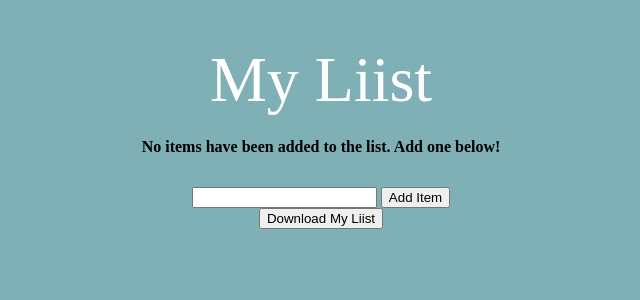
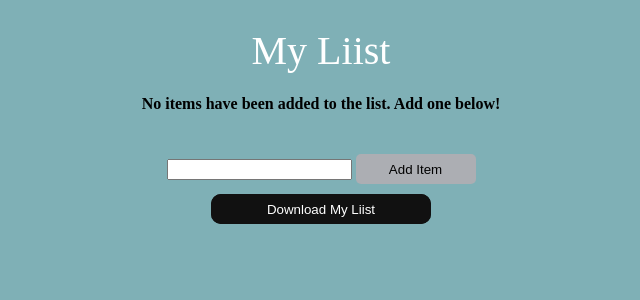
Before and after one commit to jsattari/liist, a Flask app: page / in a window 1280 px wide. Shown: the top 300 px of the page, without its empty margins (319-959 px from the left). Run offline with Flask 2, Linux system fonts and the light colour scheme; data that the repository does not hold is empty.

Commit message:
Updated css and colors to include fx

```diff
--- a/static/css/main.css
+++ b/static/css/main.css
@@ -1,5 +1,5 @@
 h1 {
-    font-size: 5vw;
+    font-size: 5vh;
     color: #fff;
     text-transform: capitalize;
     font-weight: 300;
@@ -29,7 +29,7 @@ th {
     margin: auto;
     text-align: center;
     font-weight: 500;
-    font-size: 2vw;
+    font-size: 2.5vh;
     color: #fff;
     text-transform: uppercase;
 }
@@ -39,10 +39,10 @@ td {
     padding: 15px;
     text-align: center;
     vertical-align: middle;
-    font-weight: 300;
-    font-size: 1.3vw;
+    font-weight: 800;
+    font-size: 1.75vh;
     color: #fff;
-    border-bottom: solid 1px rgba(0, 0, 0, 0.1);
+    border-bottom: solid 3px rgba(0, 0, 0, 0.1);
 }
 
 .btnHolder {
@@ -50,6 +50,10 @@ td {
     width: 50%;
     margin-left: auto;
     margin-right: auto;
+    padding: 10px;
+}
+
+form {
     padding: 10px;
 }
 
@@ -69,10 +73,78 @@ body {
     text-decoration: none;
     cursor: pointer;
     margin: 2px 2px;
+} */
+
+.download-btn {
+    width: 220px;
+    height: 30px;
+    border: none;
+    outline: none;
+    color: #fff;
+    background: #111;
+    cursor: pointer;
+    position: relative;
+    z-index: 0;
+    border-radius: 10px;
 }
 
-.content {
-    margin-left: auto;
-    margin-right: auto;
-    width: 75%;
-}*/
+.download-btn:before {
+    content: '';
+    background: linear-gradient(45deg, #ff0000, #ff7300, #fffb00, #48ff00, #00ffd5, #002bff, #7a00ff, #ff00c8, #ff0000);
+    position: absolute;
+    top: -2px;
+    left:-2px;
+    background-size: 400%;
+    z-index: -1;
+    filter: blur(5px);
+    width: calc(100% + 4px);
+    height: calc(100% + 4px);
+    animation: glowing 20s linear infinite;
+    opacity: 0;
+    transition: opacity .3s ease-in-out;
+    border-radius: 10px;
+}
+
+.download-btn:active {
+    color: #000
+}
+
+.download-btn:active:after {
+    background: transparent;
+}
+
+.download-btn:hover:before {
+    opacity: 1;
+}
+
+.download-btn:after {
+    z-index: -1;
+    content: '';
+    position: absolute;
+    width: 100%;
+    height: 100%;
+    background: #111;
+    left: 0;
+    top: 0;
+    border-radius: 10px;
+}
+
+@keyframes glowing {
+    0% { background-position: 0 0; }
+    50% { background-position: 400% 0; }
+    100% { background-position: 0 0; }
+}
+
+.add-btn {
+    width: 120px;
+    height: 30px;
+    border: none;
+    outline: none;
+    color: #000000;
+    background: #acaeb3;
+    cursor: crosshair;
+    position: relative;
+    z-index: 0;
+    border-radius: 5px;
+    border-color: #000000;
+}
--- a/templates/index.html
+++ b/templates/index.html
@@ -30,9 +30,9 @@
         <div class="btnHolder">
         <form action="/" method="POST" style="text-align: center">
             <input type="text" name="content" id="content">
-            <input type="submit" value="Add Item">
+            <button type="submit" value="Add Item" class="add-btn">Add Item</button>
         </form>
-        <input type="button" id="btn" value="Download My Liist" />
+        <button type="button" id="btn" value="Download My Liist" class="download-btn">Download My Liist</button>
         <script>
             function download(file, text) {
 
```
